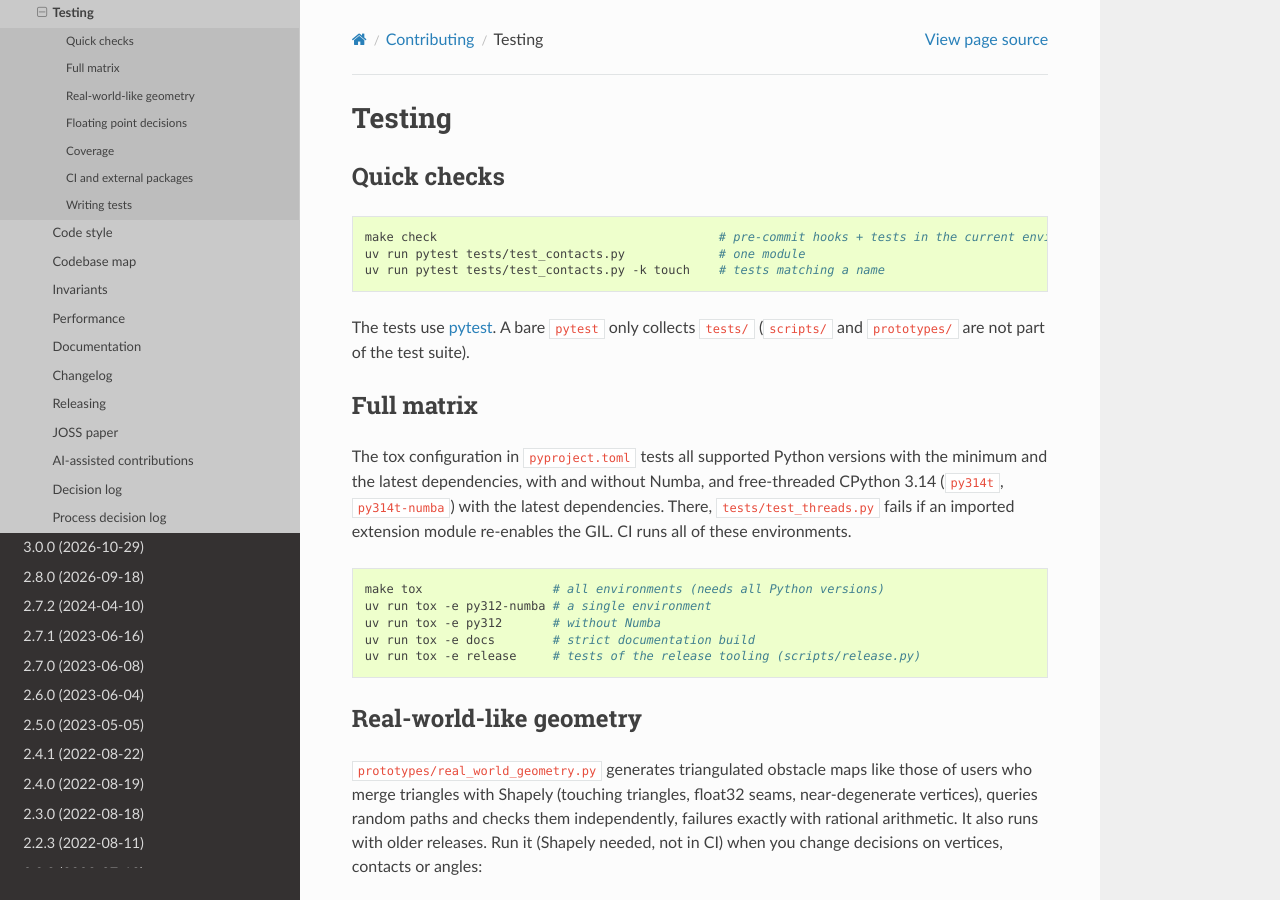
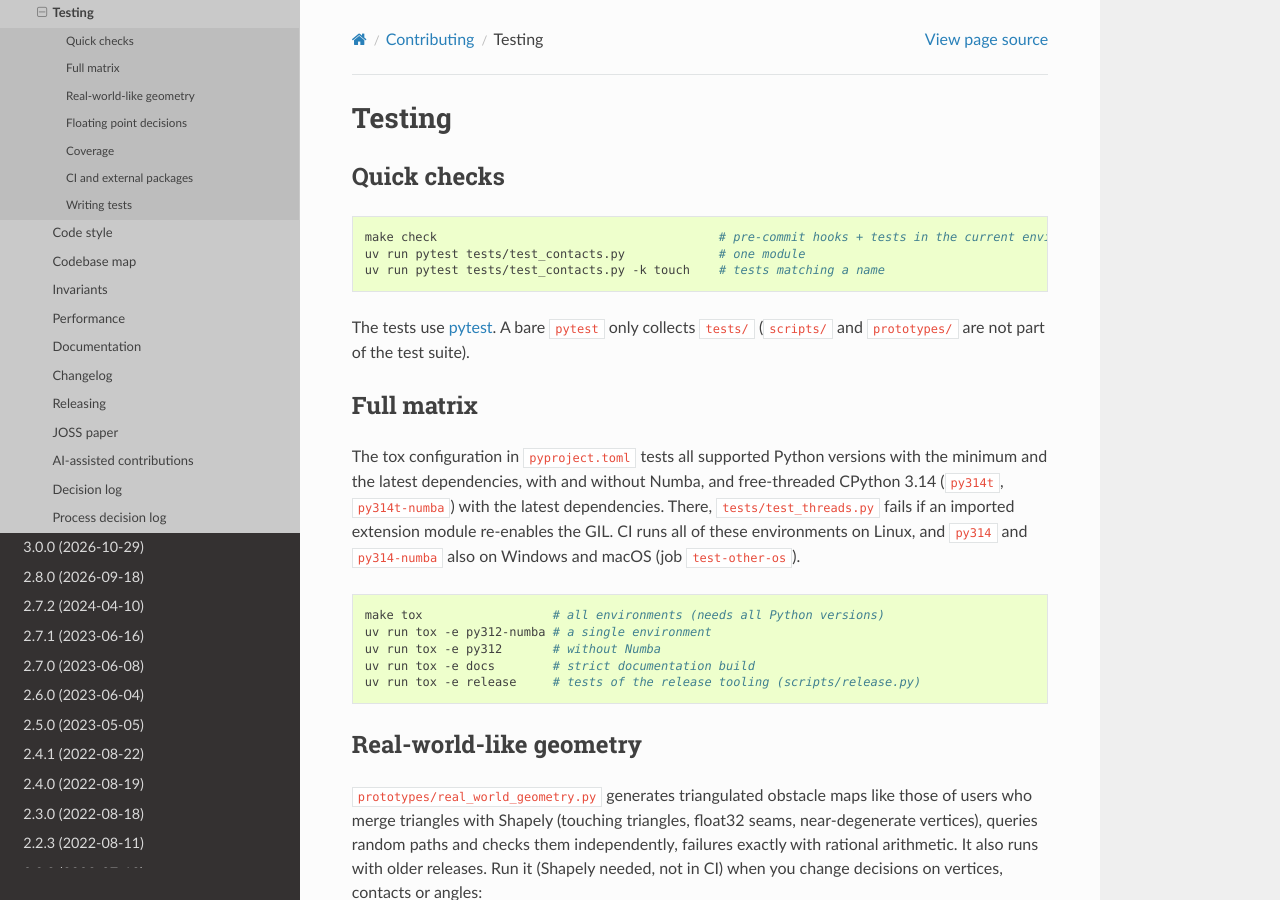
Before and after one commit to jannikmi/extremitypathfinder, a Sphinx documentation site: the page built from docs/contributing/testing.md, in a window 1280 px wide and 900 px high. Built offline with Sphinx 7.4.7 and the Read the Docs theme 3.1.0, drawn with Linux system fonts in a browser that asks for light colours.

Commit message:
ci: test on Windows and macOS with and without Numba (#246)
Co-Authored-By: Claude Opus 5.5 <noreply@anthropic.com>

````diff
--- a/CHANGELOG.rst
+++ b/CHANGELOG.rst
@@ -225,6 +225,7 @@ internal:
   (documented in the Numerical Policy of the design document).
 - tests: the Python examples of the README and the documentation run and give the results their comments state (#246).
   The plotting examples of the usage page query points of the grid environment defined before them.
+- CI also tests on Windows and macOS, with and without Numba (#246).
 
 
 3.0.0 (2026-10-29)
--- a/docs/contributing/testing.md
+++ b/docs/contributing/testing.md
@@ -16,7 +16,7 @@ The tests use [pytest](https://docs.pytest.org/). A bare `pytest` only collects
 The tox configuration in `pyproject.toml` tests all supported Python versions with the minimum and the latest
 dependencies, with and without Numba, and free-threaded CPython 3.14 (`py314t`, `py314t-numba`) with the latest
 dependencies. There, `tests/test_threads.py` fails if an imported extension module re-enables the GIL.
-CI runs all of these environments.
+CI runs all of these environments on Linux, and `py314` and `py314-numba` also on Windows and macOS (job `test-other-os`).
 
 ```sh
 make tox                  # all environments (needs all Python versions)
````
Also changed, not shown: 1 other file.
